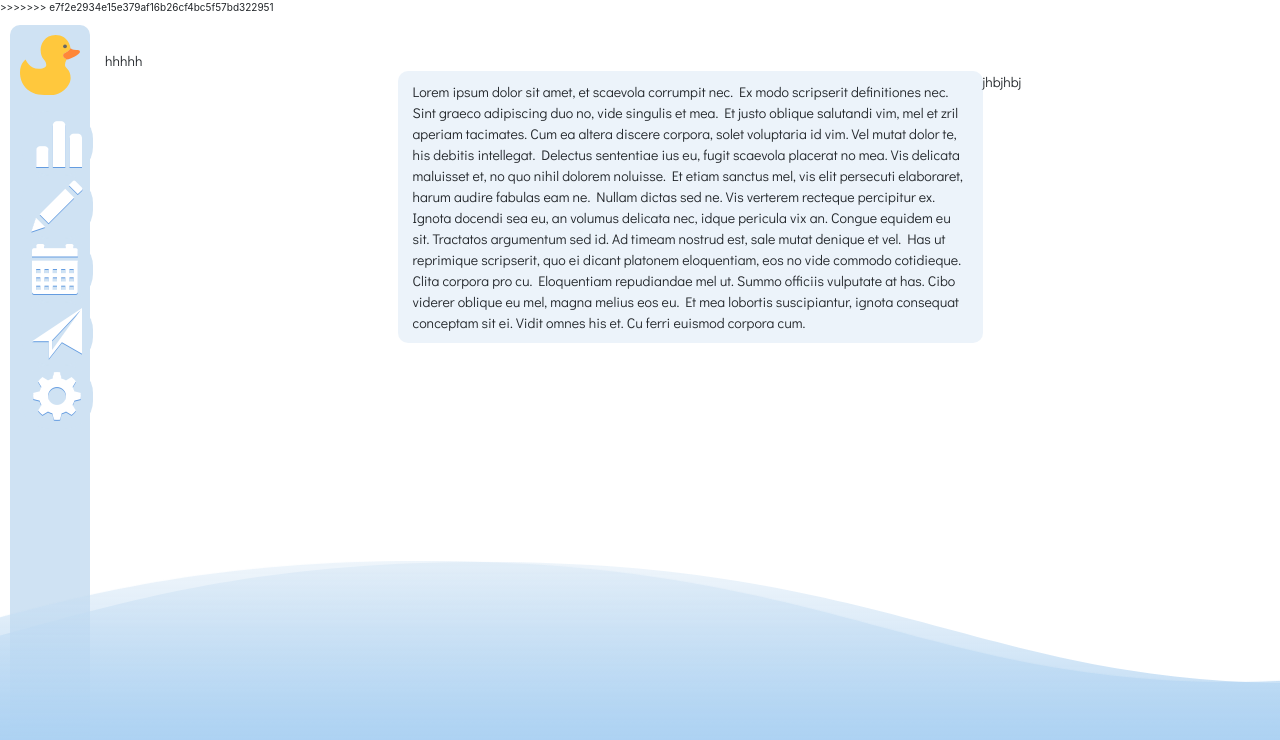
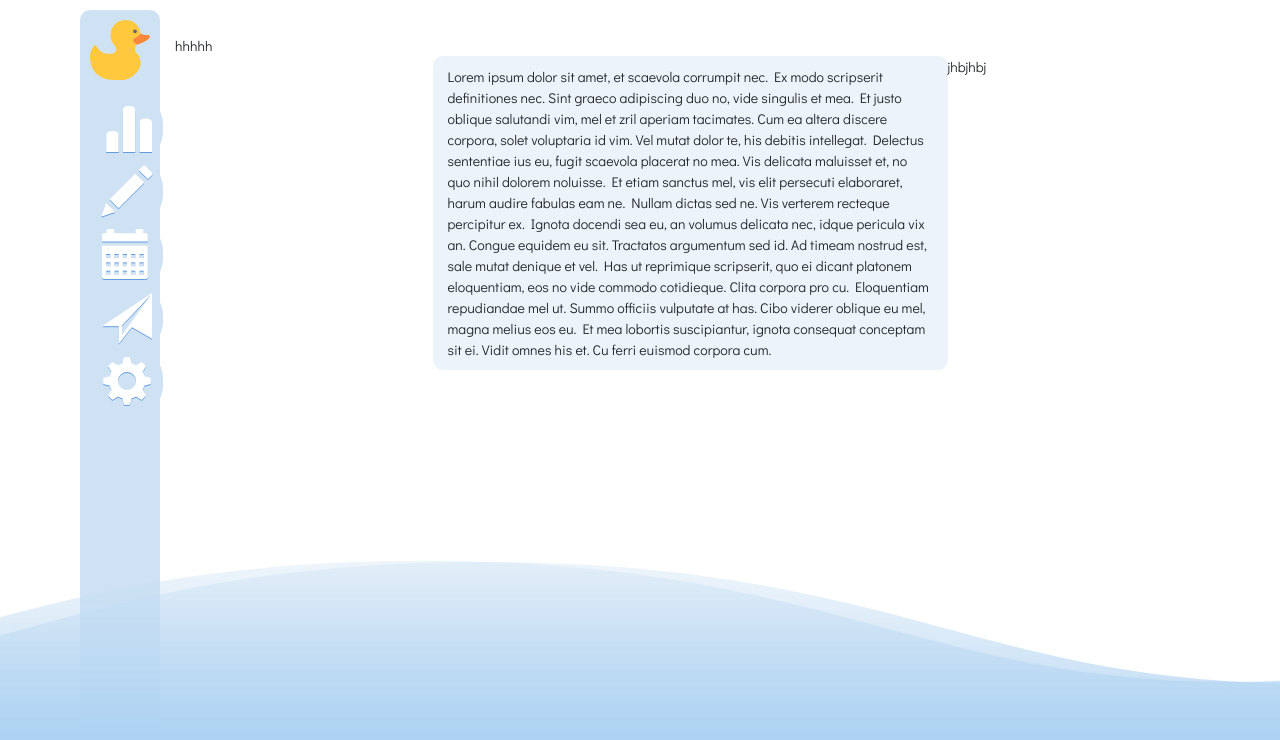
Before and after one commit to devzu/KOMA, a React (Create React App) app in the folder koma-app/: page / in a window 1280 px wide. Shown: the top 740 px of the page. Built offline with nearby package versions, Linux system fonts and the light colour scheme; a web font is replaced by a local one.

Commit message:
Comments App.js
Containers, rows, columns fixed APP. Also comments in all of App.js

```diff
--- a/koma-app/src/App.js
+++ b/koma-app/src/App.js
@@ -73,30 +73,57 @@ const MainMenu = () => {
       {
         return (
             <Router>
-            <div>
+              <div> {/* OUTERMOST DIV INSIDE ROUTER */}
+
+              {/* DIV CONTAINER AND ROW FOR BOOSTRAP COL */}
+            <div class ="container">
+            <div className="row">
+
               <link rel="stylesheet" href="https://stackpath.bootstrapcdn.com/bootstrap/4.1.3/css/bootstrap.min.css" integrity="sha384-MCw98/SFnGE8fJT3GXwEOngsV7Zt27NXFoaoApmYm81iuXoPkFOJwJ8ERdknLPMO" crossorigin="anonymous"></link>
->>>>>>> e7f2e2934e15e379af16b26cf4bc5f57bd322951
+            {/* APP-CLASSNAME START */}
               <div className="App">
-                <header className="App-header">
-                  <div className="Bild"><img src={logo} className="App-logo" alt="logo" /></div>
-                  <MainMenu />
+
+              {/* ////PART ONE//// */}
+               {/* HEADER CLASSNAME START */}
+                <header className="App-header col-s-1">
+
+                  {/* LOGO */}
+                    <div className="Bild"><img src={logo} className="App-logo" alt="logo" /></div>
+                  {/* END LOGO */}
+
+                  {/* MAINMENU FUNCTION */}
+                    <MainMenu />
+                  {/* END MAINMENU FUNCTION */}
+
                 </header>
-                <div className="ContentanAvTentan">
+                {/* HEADER CLASSNAME END */}
+
+                {/* ////PART TWO//// */}
+                {/* CONTENT  */}
+                <div className="ContentanAvTentan col-s-11">
                   <Route exact path="/" component={Startsida} />
-              <Route exact path="/knapp2" component={Knapp2} />
-              <Route exact path="/knapp3" component={Knapp3} />
-              <Route exact path="/knapp4" component={Knapp4} />
-              <Route exact path="/knapp5" component={Knapp5} />
-              <div className="app-wave"><div className="ocean">
-              <div className="wave"></div>
-              <div className="wave"></div>
+                  <Route exact path="/knapp2" component={Knapp2} />
+                  <Route exact path="/knapp3" component={Knapp3} />
+                  <Route exact path="/knapp4" component={Knapp4} />
+                  <Route exact path="/knapp5" component={Knapp5} />
+                  {/* END CONTENT */}
+
                 </div>
-              </div>
+
+              </div>{/* END APP-CLASSNAME START */}
 
 
-              </div> </div>
+              {/* END ROW, END CONTAINER */}
+            </div> </div>
+
+            {/* OCEAN WAVE */}
+            <div className="app-wave"><div className="ocean">
+              <div className="wave"></div>
+              <div className="wave"></div></div></div>
+              {/* OCEAN WAVE END*/}
+
+            {/* END OUTERMOST DIV CONTAINER BEFORE ROUTER */}
             </div>
-
             </Router>
         );
       }
--- a/koma-app/src/main.css
+++ b/koma-app/src/main.css
@@ -31,10 +31,12 @@
 
 .studieBarCol{
     display: grid;
+    text-align: center;
+    font-size: 3vh;
+ }
 /*******************
 * FÖR PROFILE PAGE *
-********************/ }
-
+********************/
 #new_goal {
     font-size: 100px;
 }
--- a/koma-app/src/tips.js
+++ b/koma-app/src/tips.js
@@ -6,11 +6,14 @@ const TipsPage = () => (
  <div className="containWithStuff col-xl-12"> <div className="mittenBox col-s-9 offset-s-3">
  <h1 className="page-title"> Studieteknik? Ja, tack. </h1>
 
- <div className="studieBar col-s-10 offset-s-2">
-                <div className="studieBarCol offset-s-2 ">1</div>
-                <div className="studieBarCol">2</div>
-                <div className="studieBarCol">3</div>
-                <div className="studieBarCol">4</div>
+ <div className="studieBar col-s-10 offset-s-2 row"><p itemID="tipsText"> Har du svårt att hålla motivationen? Börjar du procrastinera så fort du får chansen?
+     No worries. Vi har samlat lite tips och tricks på studieteknik, som kanske kan hjälpa dig hålla fokus.
+
+ </p>
+                <div className="studieBarCol col">Videor</div>
+                <div className="studieBarCol col">Produktivitetstips</div>
+                <div className="studieBarCol col">3</div>
+                <div className="studieBarCol col">4</div>
  </div>
  </div>
 
```
Also changed, not shown: koma-app/src/test.js (deleted).
